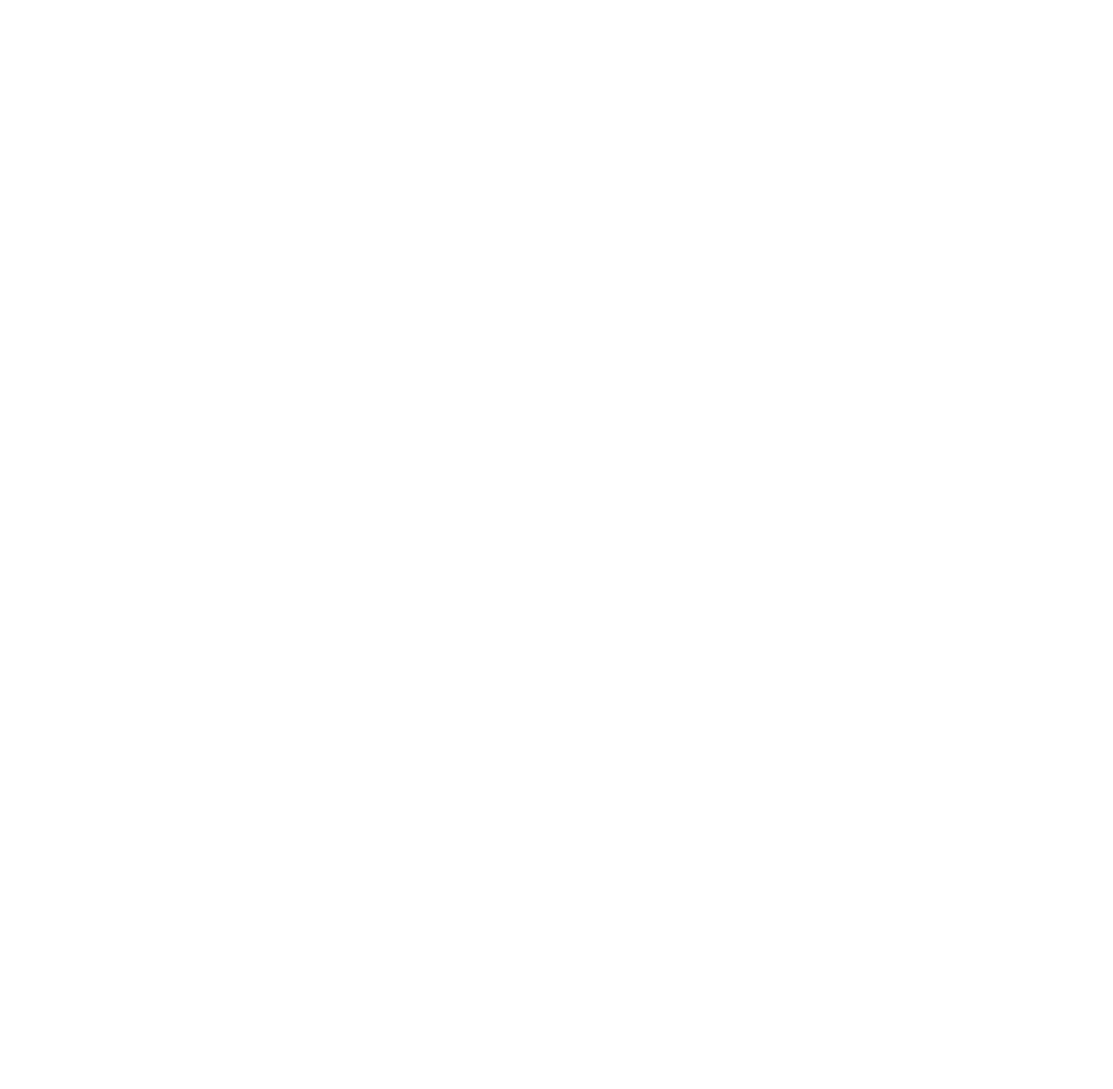
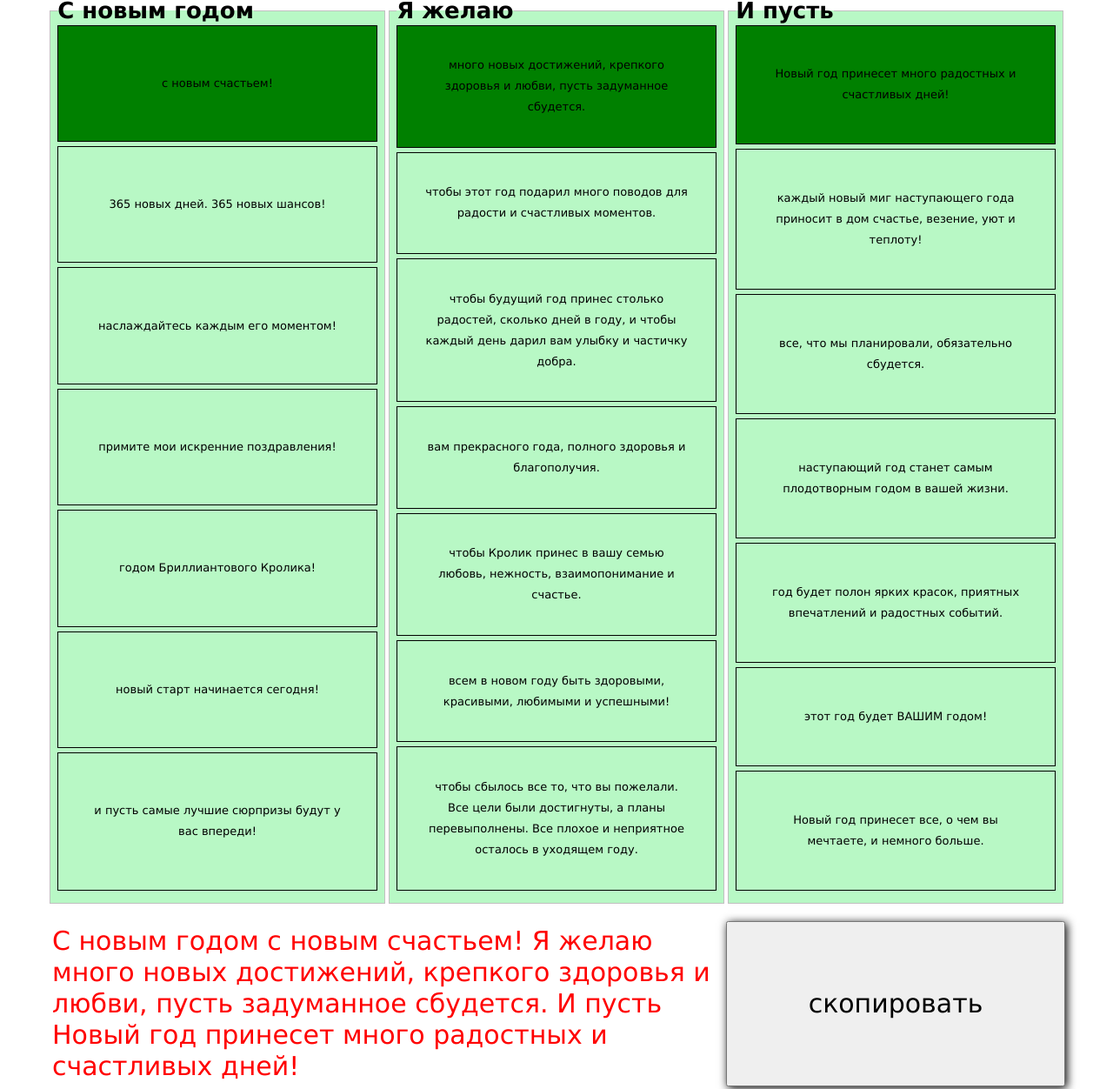
Before and after one commit to KAHUKYJlbl/pozdravlyator, a plain HTML site: page index.html in a window 1280 px wide. Shown: the top 1252 px of the page at 87% size. Before the commit the page ends 800 px from the top, so only its background shows below. Drawn offline with Linux system fonts and the light colour scheme.

Commit message:
feat: it works

```diff
--- a/index.html
+++ b/index.html
@@ -0,0 +1,175 @@
+<!DOCTYPE html>
+<html lang="ru">
+
+  <head>
+    <meta charset="utf-8">
+    <meta name="author" content="Iurii Pototskii">
+    <meta name="description" content="Happy new 2023 year!">
+    <title>pozdravlyator</title>
+
+    <link rel="stylesheet" href="normalize.css">
+    <link rel="stylesheet" href="style.css">
+
+    <link rel="icon" href="favicon.ico">
+  </head>
+
+  <body class="page">
+    <header></header>
+    <main class="page-main">
+      <div class="center-wrap grid">
+        <form class="form-one container">
+          <fieldset>
+            <legend>С новым годом</legend>
+
+            <div class="flex">
+              <div class="flex-element">
+                <input class="visually-hidden" type="radio" id="radio1"
+                name="С новым годом" value="с новым счастьем!" checked>
+                <label for="radio1">с новым счастьем!</label>
+              </div>
+
+              <div class="flex-element">
+              <input class="visually-hidden" type="radio" id="radio2"
+              name="С новым годом" value="365 новых дней. 365 новых шансов!">
+              <label for="radio2">365 новых дней. 365 новых шансов!</label>
+              </div>
+
+              <div class="flex-element">
+                <input class="visually-hidden" type="radio" id="radio3"
+                name="С новым годом" value="наслаждайтесь каждым его моментом!">
+                <label for="radio3">наслаждайтесь каждым его моментом!</label>
+              </div>
+
+              <div class="flex-element">
+                <input class="visually-hidden" type="radio" id="radio4"
+                name="С новым годом" value="примите мои искренние поздравления!">
+                <label for="radio4">примите мои искренние поздравления!</label>
+              </div>
+
+              <div class="flex-element">
+                <input class="visually-hidden" type="radio" id="radio5"
+                name="С новым годом" value="годом Бриллиантового Кролика!">
+                <label for="radio5">годом Бриллиантового Кролика!</label>
+              </div>
+
+              <div class="flex-element">
+                <input class="visually-hidden" type="radio" id="radio6"
+                name="С новым годом" value="новый старт начинается сегодня!">
+                <label for="radio6">новый старт начинается сегодня!</label>
+              </div>
+
+              <div class="flex-element">
+                <input class="visually-hidden" type="radio" id="radio7"
+                name="С новым годом" value="и пусть самые лучшие сюрпризы будут у вас впереди!">
+                <label for="radio7">и пусть самые лучшие сюрпризы будут у вас впереди!</label>
+              </div>
+          </fieldset>
+        </form>
+
+        <form class="form-two container">
+          <fieldset>
+            <legend>Я желаю</legend>
+
+            <div class="flex">
+              <div class="flex-element">
+                <input class="visually-hidden" type="radio" id="radio8"
+                name="С новым годом" value="много новых достижений, крепкого здоровья и любви, пусть задуманное сбудется." checked>
+                <label for="radio8">много новых достижений, крепкого здоровья и любви, пусть задуманное сбудется.</label>
+              </div>
+
+              <div class="flex-element">
+              <input class="visually-hidden" type="radio" id="radio9"
+              name="С новым годом" value="чтобы этот год подарил много поводов для радости и счастливых моментов.">
+              <label for="radio9">чтобы этот год подарил много поводов для радости и счастливых моментов.</label>
+              </div>
+
+              <div class="flex-element">
+                <input class="visually-hidden" type="radio" id="radio10"
+                name="С новым годом" value="чтобы будущий год принес столько радостей, сколько дней в году, и чтобы каждый день дарил вам улыбку и частичку добра.">
+                <label for="radio10">чтобы будущий год принес столько радостей, сколько дней в году, и чтобы каждый день дарил вам улыбку и частичку добра.</label>
+              </div>
+
+              <div class="flex-element">
+                <input class="visually-hidden" type="radio" id="radio11"
+                name="С новым годом" value="примите мои искренние поздравления!">
+                <label for="radio11">вам прекрасного года, полного здоровья и благополучия.</label>
+              </div>
+
+              <div class="flex-element">
+                <input class="visually-hidden" type="radio" id="radio12"
+                name="С новым годом" value="чтобы Кролик принес в вашу семью любовь, нежность, взаимопонимание и счастье.">
+                <label for="radio12">чтобы Кролик принес в вашу семью любовь, нежность, взаимопонимание и счастье.</label>
+              </div>
+
+              <div class="flex-element">
+                <input class="visually-hidden" type="radio" id="radio13"
+                name="С новым годом" value="всем в новом году быть здоровыми, красивыми, любимыми и успешными!">
+                <label for="radio13">всем в новом году быть здоровыми, красивыми, любимыми и успешными!</label>
+              </div>
+
+              <div class="flex-element">
+                <input class="visually-hidden" type="radio" id="radio14"
+                name="С новым годом" value="чтобы сбылось все то, что вы пожелали. Все цели были достигнуты, а планы перевыполнены. Все плохое и неприятное осталось в уходящем году.">
+                <label for="radio14">чтобы сбылось все то, что вы пожелали. Все цели были достигнуты, а планы перевыполнены. Все плохое и неприятное осталось в уходящем году.</label>
+              </div>
+          </fieldset>
+        </form>
+
+        <form class="form-three container">
+          <fieldset>
+            <legend>И пусть</legend>
+
+            <div class="flex">
+              <div class="flex-element">
+                <input class="visually-hidden" type="radio" id="radio15"
+                name="С новым годом" value="Новый год принесет много радостных и счастливых дней!" checked>
+                <label for="radio15">Новый год принесет много радостных и счастливых дней!</label>
+              </div>
+
+              <div class="flex-element">
+              <input class="visually-hidden" type="radio" id="radio16"
+              name="С новым годом" value="каждый новый миг наступающего года приносит в дом счастье, везение, уют и теплоту!">
+              <label for="radio16">каждый новый миг наступающего года приносит в дом счастье, везение, уют и теплоту!</label>
+              </div>
+
+              <div class="flex-element">
+                <input class="visually-hidden" type="radio" id="radio17"
+                name="С новым годом" value="все, что мы планировали, обязательно сбудется.">
+                <label for="radio17">все, что мы планировали, обязательно сбудется.</label>
+              </div>
+
+              <div class="flex-element">
+                <input class="visually-hidden" type="radio" id="radio18"
+                name="С новым годом" value="наступающий год станет самым плодотворным годом в вашей жизни.">
+                <label for="radio18">наступающий год станет самым плодотворным годом в вашей жизни.</label>
+              </div>
+
+              <div class="flex-element">
+                <input class="visually-hidden" type="radio" id="radio19"
+                name="С новым годом" value="год будет полон ярких красок, приятных впечатлений и радостных событий.">
+                <label for="radio19">год будет полон ярких красок, приятных впечатлений и радостных событий.</label>
+              </div>
+
+              <div class="flex-element">
+                <input class="visually-hidden" type="radio" id="radio20"
+                name="С новым годом" value="этот год будет ВАШИМ годом!">
+                <label for="radio20">этот год будет ВАШИМ годом!</label>
+              </div>
+
+              <div class="flex-element">
+                <input class="visually-hidden" type="radio" id="radio21"
+                name="С новым годом" value="Новый год принесет все, о чем вы мечтаете, и немного больше.">
+                <label for="radio21">Новый год принесет все, о чем вы мечтаете, и немного больше.</label>
+              </div>
+          </fieldset>
+        </form>
+      </div>
+
+      <div class="center-wrap grid">
+        <span class="whish"></span>
+        <button class="copy">скопировать</button>
+      </div>
+    </main>
+    <footer></footer>
+    <script type="module" src="main.js"></script>
+  </body>
--- a/main.js
+++ b/main.js
@@ -0,0 +1,59 @@
+const greenBarsOne = document.querySelectorAll('.form-one .flex-element');
+greenBarsOne[0].style.backgroundColor = "green";
+const greenBarsTwo = document.querySelectorAll('.form-two .flex-element');
+greenBarsTwo[0].style.backgroundColor = "green";
+const greenBarsThree = document.querySelectorAll('.form-three .flex-element');
+greenBarsThree[0].style.backgroundColor = "green";
+
+let first = 'с новым счастьем!';
+let second = 'много новых достижений, крепкого здоровья и любви, пусть задуманное сбудется.';
+let third = 'Новый год принесет много радостных и счастливых дней!';
+
+for (const greenBar of Array.from(greenBarsOne)) {
+  const checkbox = greenBar.querySelector('input');
+  checkbox.addEventListener('change', () => {
+    if (checkbox.checked) {
+      Array.from(greenBarsOne).forEach((elem) => elem.style.backgroundColor = "");
+      greenBar.style.backgroundColor = "green";
+      first = checkbox.value;
+    }
+  });
+}
+
+for (const greenBar of Array.from(greenBarsTwo)) {
+  const checkbox = greenBar.querySelector('input');
+  checkbox.addEventListener('change', () => {
+    if (checkbox.checked) {
+      Array.from(greenBarsTwo).forEach((elem) => elem.style.backgroundColor = "");
+      greenBar.style.backgroundColor = "green";
+      second = checkbox.value;
+    }
+  });
+}
+
+for (const greenBar of Array.from(greenBarsThree)) {
+  const checkbox = greenBar.querySelector('input');
+  checkbox.addEventListener('change', () => {
+    if (checkbox.checked) {
+      Array.from(greenBarsThree).forEach((elem) => elem.style.backgroundColor = "");
+      greenBar.style.backgroundColor = "green";
+      third = checkbox.value;
+    }
+  });
+}
+
+const wish = document.querySelector('.whish');
+const copyButton = document.querySelector('.copy');
+
+setInterval(() => {wish.innerHTML = `С новым годом ${first} Я желаю ${second} И пусть ${third}`}, 500);
+
+copyButton.addEventListener('click', () => {
+  const inputValue = `С новым годом ${first} Я желаю ${second} И пусть ${third}`;
+    navigator.clipboard.writeText(inputValue)
+      .then(() => {
+        alert(`скопировано поздравление: С новым годом ${first} Я желаю ${second} И пусть ${third}`);
+      })
+      .catch((err) => {
+        console.log('Something went wrong', err);
+      })
+});
--- a/style.sass
+++ b/style.sass
@@ -0,0 +1,103 @@
+// Variablers
+$body-bg: #fdfdff
+$font-family-base: Roboto
+$font-size-base: 14
+$line-height-base: 18
+
+$color-white: #e5e5e5
+$color-black: #000000
+$color-lightgreen: #b8f8c5
+$color-green: #559061
+
+// Global
+html
+  height: 100%
+
+.page
+  margin: 0
+  padding: 0
+  min-width: 1170px
+  height: 100%
+  display: grid
+  grid-template-rows: min-content 1fr min-content
+  align-content: start
+
+  font-family: "PT Sans", "Verdana", sans-serif
+  font-weight: 400
+  font-size: 13px
+  line-height: 24px
+  color: $color-black
+
+a
+  text-decoration: none
+
+img
+  max-width: 100%
+  height: auto
+
+.visually-hidden
+  position: absolute
+  width: 1px
+  height: 1px
+  margin: -1px
+  border: 0
+  padding: 0
+  white-space: nowrap
+  clip-path: inset(100%)
+  clip: rect(0 0 0 0)
+  overflow: hidden
+  nav-index: -1
+
+.center-wrap
+  margin: 0 auto
+  width: 1170px
+
+.container
+  max-width: 1170px
+  padding: 0
+
+.grid
+  display: grid
+  grid-template-columns: 1fr 1fr 1fr
+
+  margin-bottom: 20px
+
+.flex
+  height: 1000px
+
+  display: flex
+  flex-direction: column
+
+.flex-element
+  flex-grow: 1
+
+  margin-bottom: 5px
+  display: flex
+  justify-content: center
+  align-items: center
+
+  text-align: center
+
+  border: 1px solid $color-black
+
+fieldset
+  background-color: $color-lightgreen
+
+legend
+  font-size: 26px
+  font-weight: 700
+
+label
+  padding: 30px
+  cursor: pointer
+
+.whish
+  font-size: 30px
+  line-height: 36px
+  color: red
+  grid-column: 1 / 3
+  padding: 5px
+
+.copy
+  font-size: 30px
+  box-shadow: 2px 2px 10px black
```
Also changed, not shown: favicon.ico (added), normalize.css (added), style.css, 1 other file.
